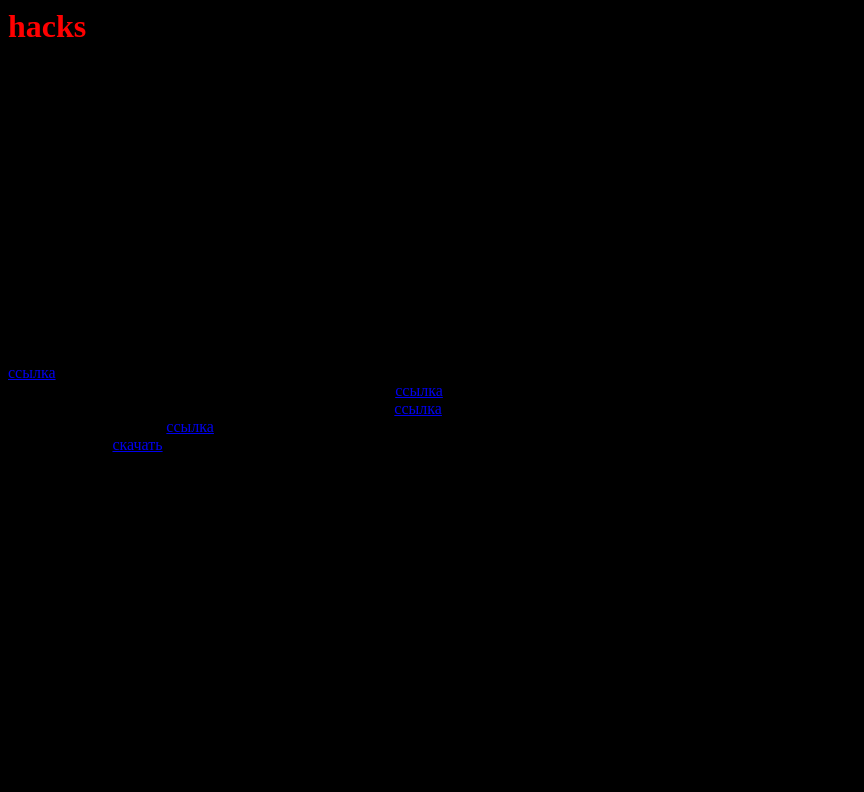
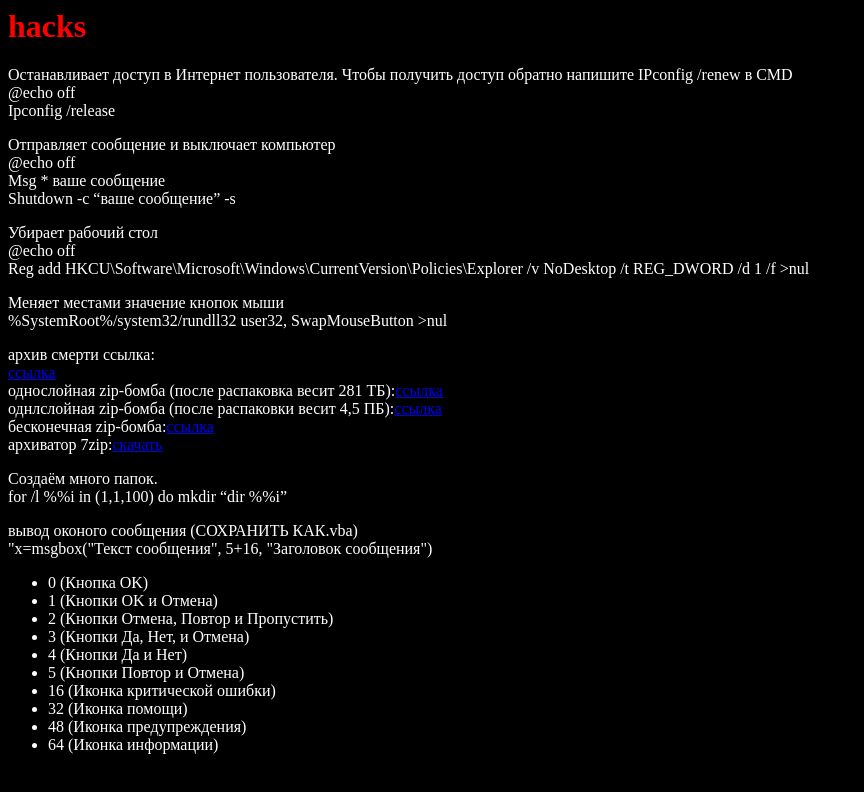
Before and after one commit to cyberalexey/hacks, a plain HTML site: page index.html in a window 1280 px wide. Shown: the whole page, without its empty margins (0-864 px from the left). Drawn offline with Linux system fonts and the light colour scheme.

Commit message:
Update style.css

```diff
--- a/style.css
+++ b/style.css
@@ -2,10 +2,14 @@ h1 {
     color:red
 }
 
-p ul{
+ul{
    color: white
 }
 
 body {
       background-color: black;
 }
+
+p {
+   color: white;
+}
```
